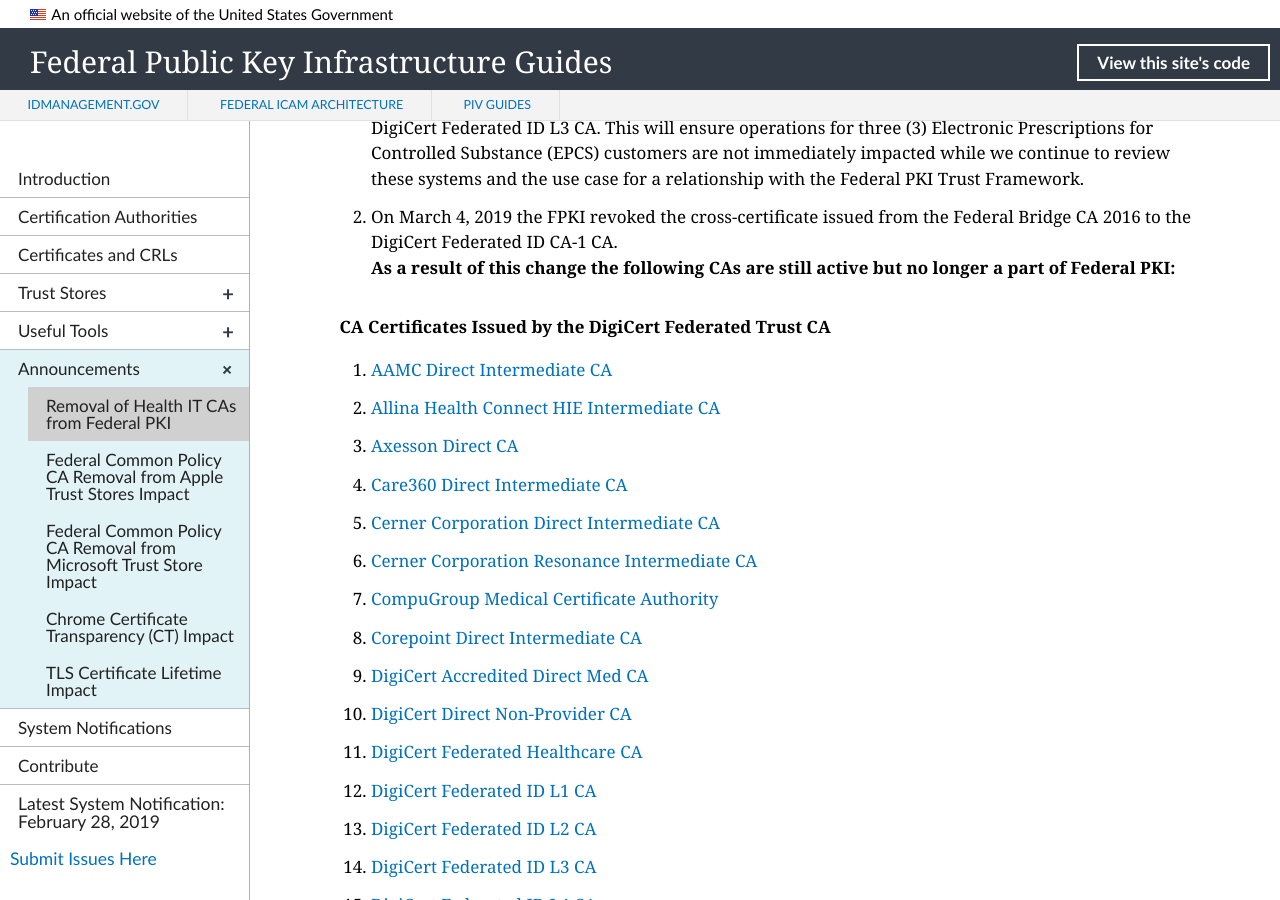
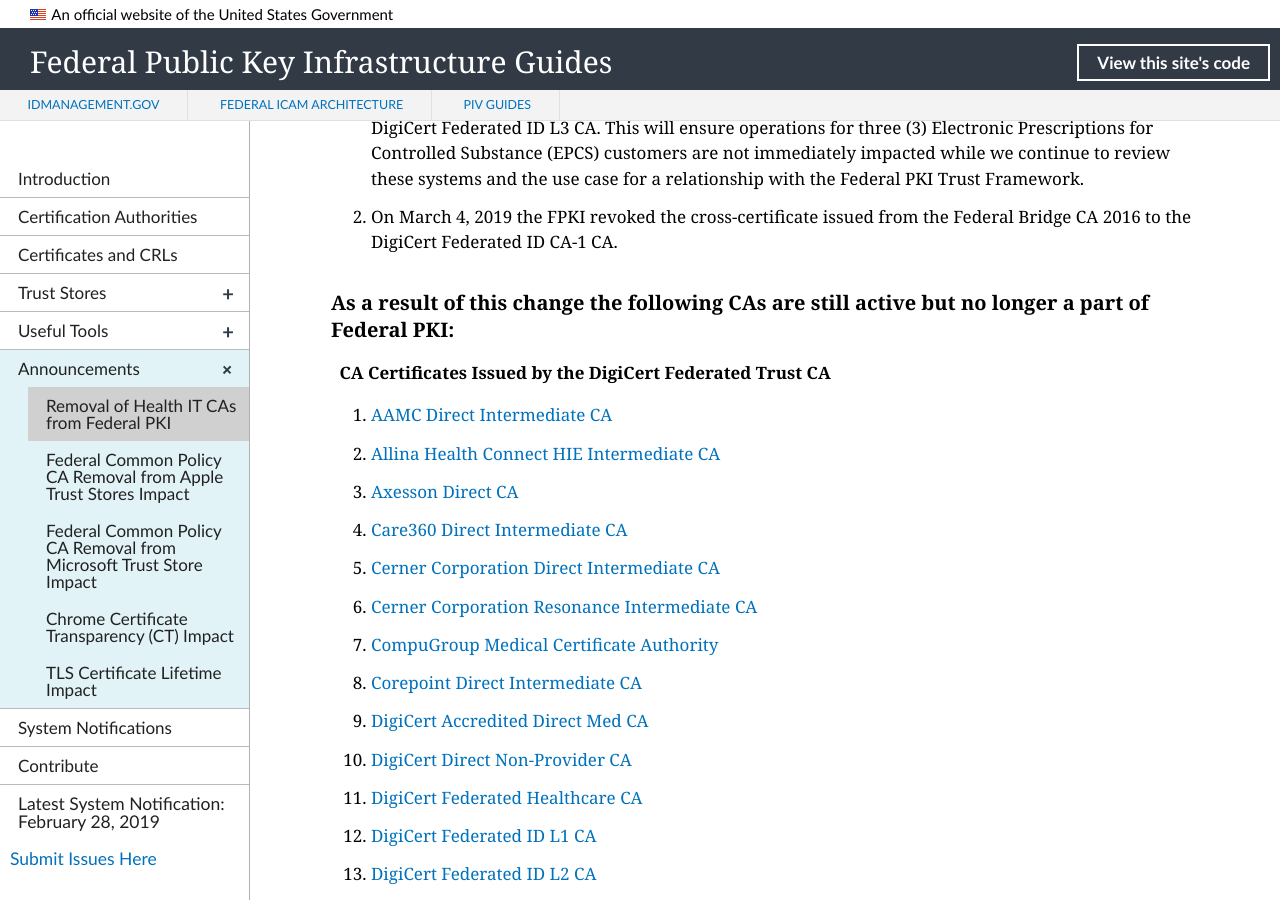
Before and after one commit to GSA/fpki-guides, a Jekyll site: the page built from _announcements/01_health_it_removal.md, in a window 1280 px wide and 900 px high, scrolled down 314 px. Built offline with Jekyll 4.4.1, drawn with Linux system fonts in a browser that asks for light colours; nearby versions of some CDN libraries; library files that are not in the unit come from our copies.

Commit message:
Update 01_health_it_removal.md

```diff
--- a/_announcements/01_health_it_removal.md
+++ b/_announcements/01_health_it_removal.md
@@ -13,7 +13,8 @@
 
 1. On February 28, 2019 the FPKI issued a cross-certificate from the Federal Bridge CA 2016 to the DigiCert Federated ID L3 CA. This will ensure operations for three (3) Electronic Prescriptions for Controlled Substance (EPCS) customers are not immediately impacted while we continue to review these systems and the use case for a relationship with the Federal PKI Trust Framework.
 2. On March 4, 2019 the FPKI revoked the cross-certificate issued from the Federal Bridge CA 2016 to the DigiCert Federated ID CA-1 CA.
-**As a result of this change the following CAs are still active but no longer a part of Federal PKI:**
+
+### As a result of this change the following CAs are still active but no longer a part of Federal PKI:
 
 **CA Certificates Issued by the DigiCert Federated Trust CA**
 1. [AAMC Direct Intermediate CA](#aamc-direct-intermediate-ca)
@@ -53,7 +54,6 @@
 
 **Note:** Download a PEM encoded copy of these CA certificates [here](../../docs/issuedByDigiCertFederatedTrustCA.pem){:target="_blank"}.
 
-<br>
 
 **CA Certificates Issued by the DigiCert Federated Trust CA-1**
 1. [MIDIGATE CA](#midigate-ca)
@@ -61,7 +61,6 @@
 
 **Note:** Download a PEM encoded copy of these CA certificates [here](../../docs/issuedByDigiCertFederatedTrustCA-1.pem){:target="_blank"}.
 
-<br>
 
 **CA Certificates Issued by the Orion Health Direct Secure Messaging CA**
 1. [Alaska eHealth Network CA](#alaska-ehealth-network-ca)
@@ -91,7 +90,7 @@
 
 **Note:** Download a PEM encoded copy of these CA certificates [here](../../docs/issuedByOrionHealthDirectSecureMessagingCA.pem){:target="_blank"}.
 
-<br><br>
+<br>
 
 ### You should never encounter certificates issued from these CAs for the majority of mission operational use cases including:
 - VPNs
@@ -99,22 +98,22 @@
 - Federation services used for identity and authentication of end users
 - Direct network authentication
 
-<br><br>
+<br>
 
 ### What are these CAs used for?
 - Healthcare IT and Electronic Health Records systems
 
-<br><br>
+<br>
 
 ### What should an agency engineer do if they encounter one of these CA certificates?
 - Free to remove these CAs from any embedded trust lists used for the above purposes
 
-<br><br>
+<br>
 
 ### Who can I contact for help or more information?
 - Email us at fpki@gsa.gov
 
-<br><br>
+<br>
 
 ### Detailed Certificate Authority Information
 
```
